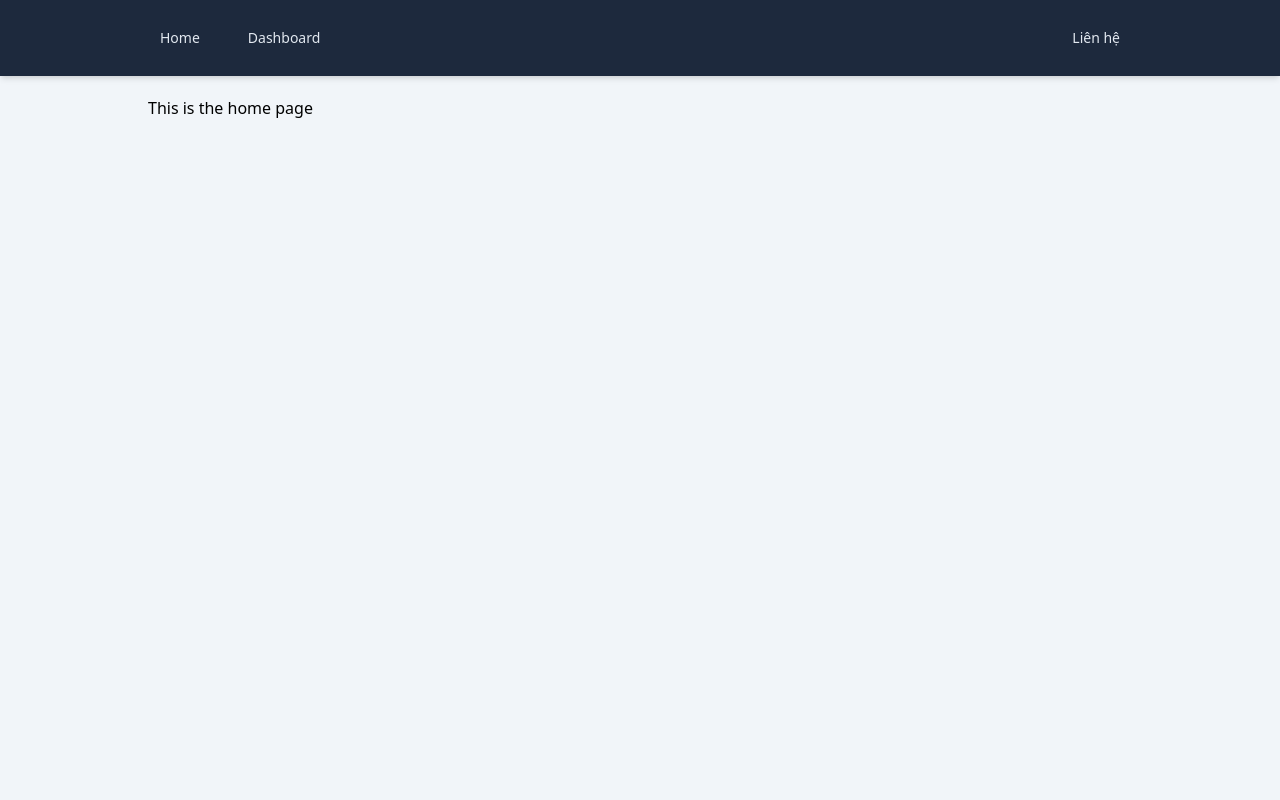
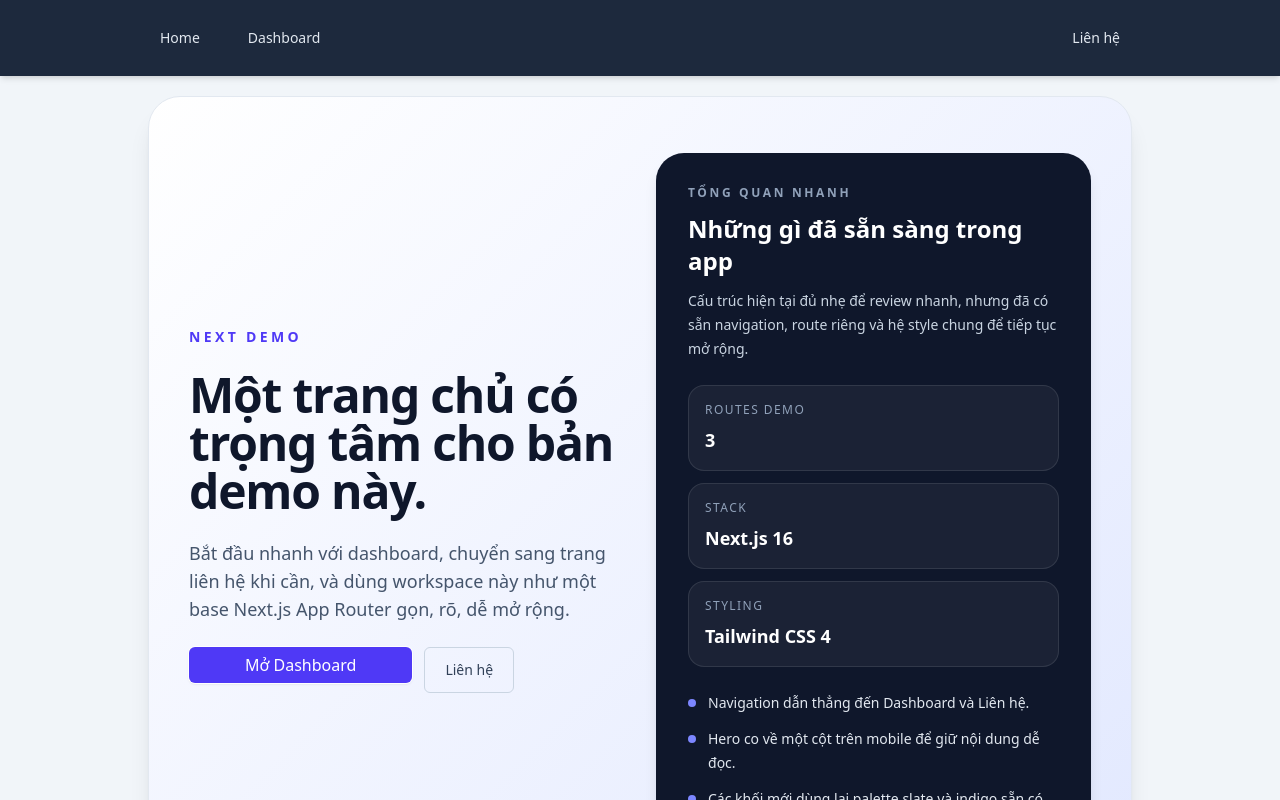
Before and after one commit to trungh1983/next_demo, a Next.js app: page / in a window 1280 px wide. Shown: the top 800 px of the page. Built offline with nearby package versions, Linux system fonts and the light colour scheme.

Commit message:
feat: add home hero

```diff
--- a/src/app/globals.css
+++ b/src/app/globals.css
@@ -77,4 +77,66 @@
   .round-btn {
     @apply w-8 h-8 overflow-auto rounded-full bg-slate-100 focus:outline-none focus:ring-1 focus:ring-slate-100 focus:ring-offset-2 focus:ring-offset-slate-800;
   }
+  .hero {
+    @apply grid gap-8 overflow-hidden rounded-[2rem] border border-slate-200 px-6 py-10 shadow-xl md:grid-cols-2 md:px-10 md:py-14;
+    background-image: linear-gradient(
+      135deg,
+      rgba(255, 255, 255, 0.98),
+      rgba(224, 231, 255, 0.92)
+    );
+  }
+  .hero-copy {
+    @apply flex flex-col justify-center gap-6;
+  }
+  .hero-kicker {
+    @apply text-sm font-semibold uppercase text-indigo-600;
+    letter-spacing: 0.24em;
+  }
+  .hero-title {
+    @apply text-4xl font-semibold tracking-tight text-slate-900 md:text-5xl;
+  }
+  .hero-summary {
+    @apply max-w-2xl text-base leading-7 text-slate-600 md:text-lg;
+  }
+  .hero-actions {
+    @apply flex flex-col items-start gap-3 sm:flex-row;
+  }
+  .hero-secondary {
+    @apply inline-flex items-center justify-center rounded-md border border-slate-300 px-5 py-3 text-sm font-medium text-slate-700 transition hover:border-slate-400 hover:bg-slate-50;
+  }
+  .hero-card {
+    @apply rounded-[1.75rem] bg-slate-900 p-6 text-slate-100 shadow-lg md:p-8;
+  }
+  .hero-card-kicker {
+    @apply text-xs font-semibold uppercase text-slate-400;
+    letter-spacing: 0.22em;
+  }
+  .hero-card-title {
+    @apply mt-3 text-2xl font-semibold text-white;
+  }
+  .hero-card-copy {
+    @apply mt-3 text-sm leading-6 text-slate-300;
+  }
+  .hero-stats {
+    @apply mt-6 grid gap-3 sm:grid-cols-3 md:grid-cols-1;
+  }
+  .hero-stat {
+    @apply rounded-2xl border border-white/10 bg-white/5 px-4 py-4;
+  }
+  .hero-stat dt {
+    @apply text-xs uppercase text-slate-400;
+    letter-spacing: 0.12em;
+  }
+  .hero-stat dd {
+    @apply mt-2 text-lg font-semibold text-white;
+  }
+  .hero-list {
+    @apply mt-6 space-y-3 text-sm leading-6 text-slate-200;
+  }
+  .hero-list li {
+    @apply flex items-start gap-3;
+  }
+  .hero-list-marker {
+    @apply mt-2 h-2 w-2 shrink-0 rounded-full bg-indigo-400;
+  }
 }
--- a/src/app/page.jsx
+++ b/src/app/page.jsx
@@ -1,9 +1,66 @@
-import Image from "next/image";
+import Link from "next/link";
 
 export default function Home() {
   return (
-    <div>
-      <h1>This is the home page</h1>
-    </div>
+    <section className="hero">
+      <div className="hero-copy">
+        <p className="hero-kicker">Next Demo</p>
+        <h1 className="hero-title">Một trang chủ có trọng tâm cho bản demo này.</h1>
+        <p className="hero-summary">
+          Bắt đầu nhanh với dashboard, chuyển sang trang liên hệ khi cần, và dùng
+          workspace này như một base Next.js App Router gọn, rõ, dễ mở rộng.
+        </p>
+
+        <div className="hero-actions">
+          <Link className="btn-primary" href="/dashboard">
+            Mở Dashboard
+          </Link>
+          <Link className="hero-secondary" href="/lien-he">
+            Liên hệ
+          </Link>
+        </div>
+      </div>
+
+      <aside aria-labelledby="hero-overview-title" className="hero-card">
+        <p className="hero-card-kicker">Tổng quan nhanh</p>
+        <h2 className="hero-card-title" id="hero-overview-title">
+          Những gì đã sẵn sàng trong app
+        </h2>
+        <p className="hero-card-copy">
+          Cấu trúc hiện tại đủ nhẹ để review nhanh, nhưng đã có sẵn navigation,
+          route riêng và hệ style chung để tiếp tục mở rộng.
+        </p>
+
+        <dl className="hero-stats">
+          <div className="hero-stat">
+            <dt>Routes demo</dt>
+            <dd>3</dd>
+          </div>
+          <div className="hero-stat">
+            <dt>Stack</dt>
+            <dd>Next.js 16</dd>
+          </div>
+          <div className="hero-stat">
+            <dt>Styling</dt>
+            <dd>Tailwind CSS 4</dd>
+          </div>
+        </dl>
+
+        <ul className="hero-list">
+          <li>
+            <span className="hero-list-marker" aria-hidden="true" />
+            Navigation dẫn thẳng đến Dashboard và Liên hệ.
+          </li>
+          <li>
+            <span className="hero-list-marker" aria-hidden="true" />
+            Hero co về một cột trên mobile để giữ nội dung dễ đọc.
+          </li>
+          <li>
+            <span className="hero-list-marker" aria-hidden="true" />
+            Các khối mới dùng lại palette slate và indigo sẵn có của project.
+          </li>
+        </ul>
+      </aside>
+    </section>
   );
 }
```
